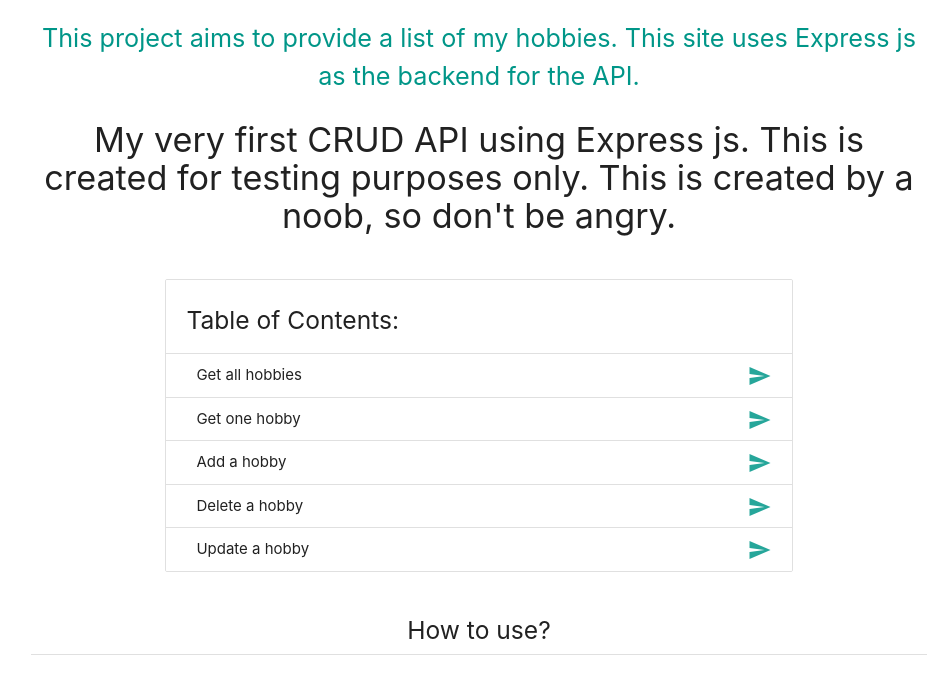
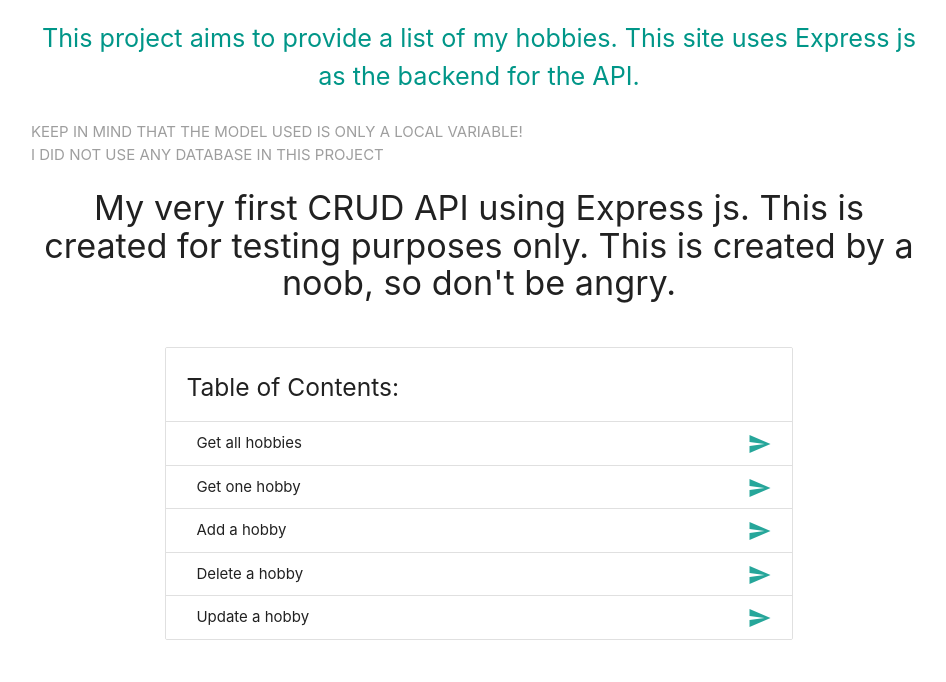
Before and after one commit to Clueless7/my-crud-api, a website: page public/index.html in a window 1280 px wide. Shown: the part 116-798 px from the top of the page, without its empty margins (161-1107 px from the left). Drawn offline with nearby package versions, Linux system fonts and the light colour scheme.

Commit message:
added text on index page

```diff
--- a/public/index.html
+++ b/public/index.html
@@ -46,6 +46,11 @@
         <p class="teal-text flow-text center-align">
           This project aims to provide a list of my hobbies. This site uses
           Express js as the backend for the API.
+        </p>
+
+        <p class="grey-text">
+          KEEP IN MIND THAT THE MODEL USED IS ONLY A LOCAL VARIABLE!<br />
+          I DID NOT USE ANY DATABASE IN THIS PROJECT
         </p>
 
         <h4 class="center-align">
```
